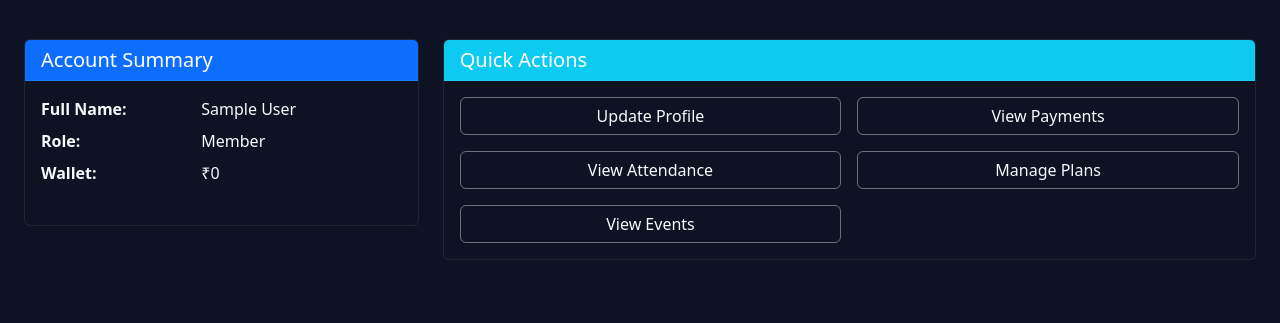
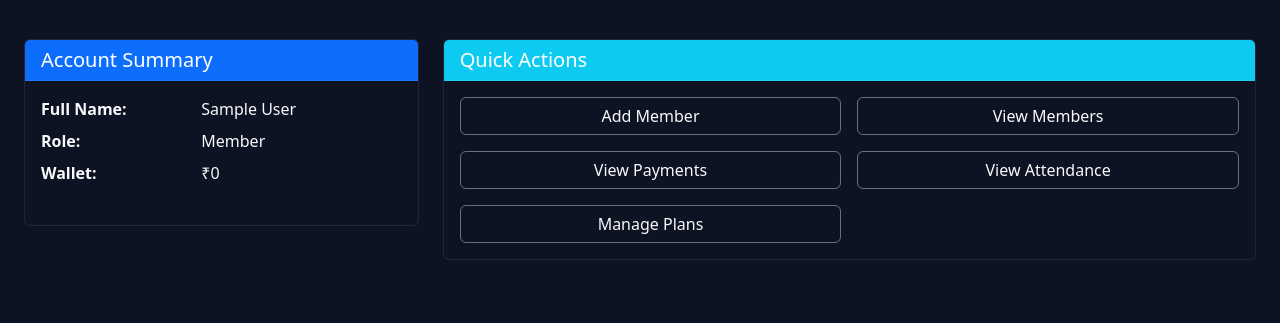
Before and after one commit to kalibilly/GalaxyGym, a Django app: page / in a window 1280 px wide. Shown: the part 217-540 px from the top of the page. Run offline with Django 5.2, Linux system fonts and the light colour scheme; the visitor is signed in with stand-in values (Sample User, id 1); data that the repository does not hold is empty; parts of the project's set-up code (start-up, migrations or seed data) failed here and were passed over.

Commit message:
Update home.html

```diff
--- a/templates/home.html
+++ b/templates/home.html
@@ -94,7 +94,10 @@
                             <div class="card-body">
                                 <div class="row g-3">
                                     <div class="col-md-6">
-                                        <a href="{% url 'profile' %}" class="btn btn-outline-light w-100">Update Profile</a>
+                                        <a href="{% url 'members:create' %}" class="btn btn-outline-light w-100">Add Member</a>
+                                    </div>
+                                    <div class="col-md-6">
+                                        <a href="{% url 'members:list' %}" class="btn btn-outline-light w-100">View Members</a>
                                     </div>
                                     <div class="col-md-6">
                                         <a href="{% url 'payments:invoice_list' %}" class="btn btn-outline-light w-100">View Payments</a>
@@ -104,9 +107,6 @@
                                     </div>
                                     <div class="col-md-6">
                                         <a href="{% url 'memberships:plan_list' %}" class="btn btn-outline-light w-100">Manage Plans</a>
-                                    </div>
-                                    <div class="col-md-6">
-                                        <a href="{% url 'events' %}" class="btn btn-outline-light w-100">View Events</a>
                                     </div>
                                 </div>
                             </div>
```
